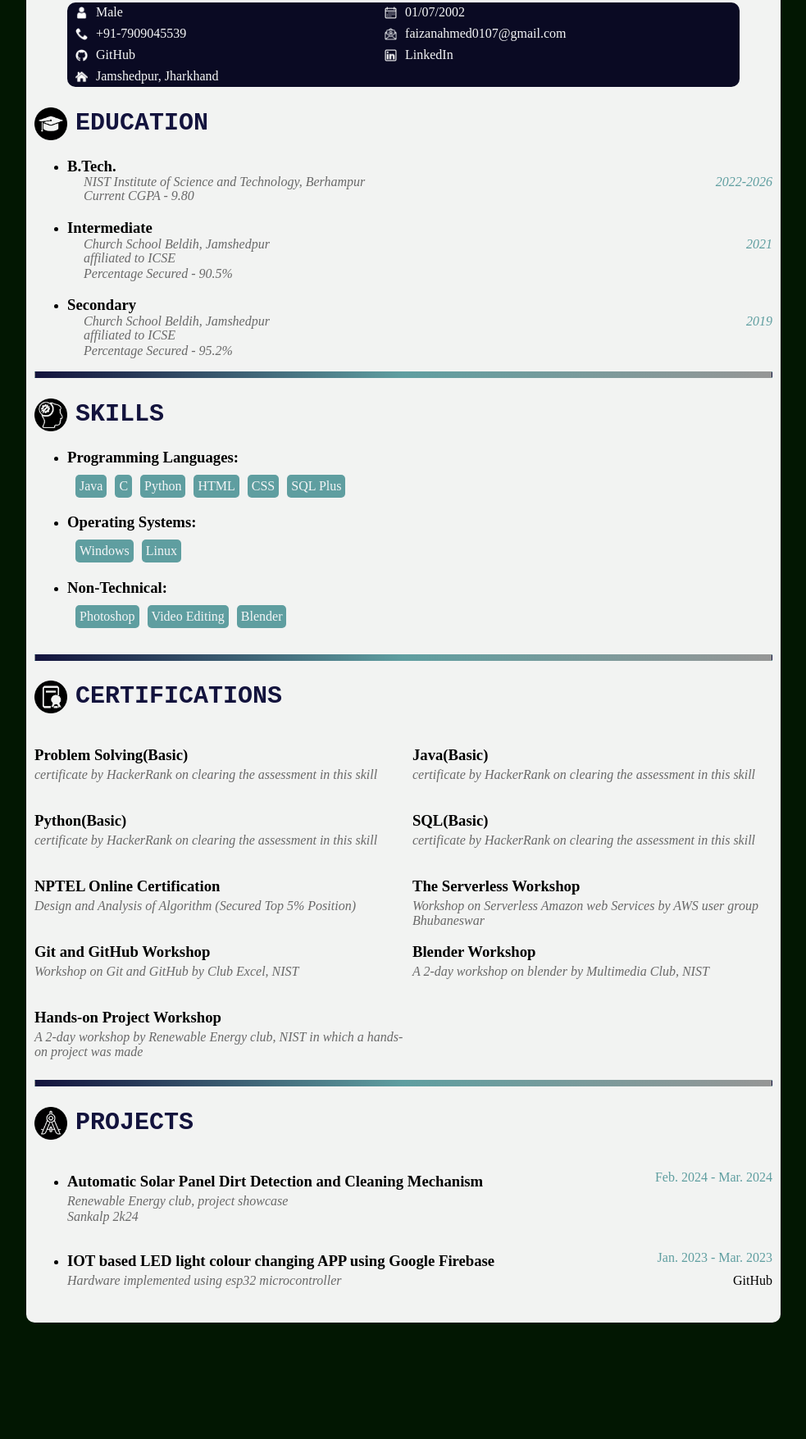
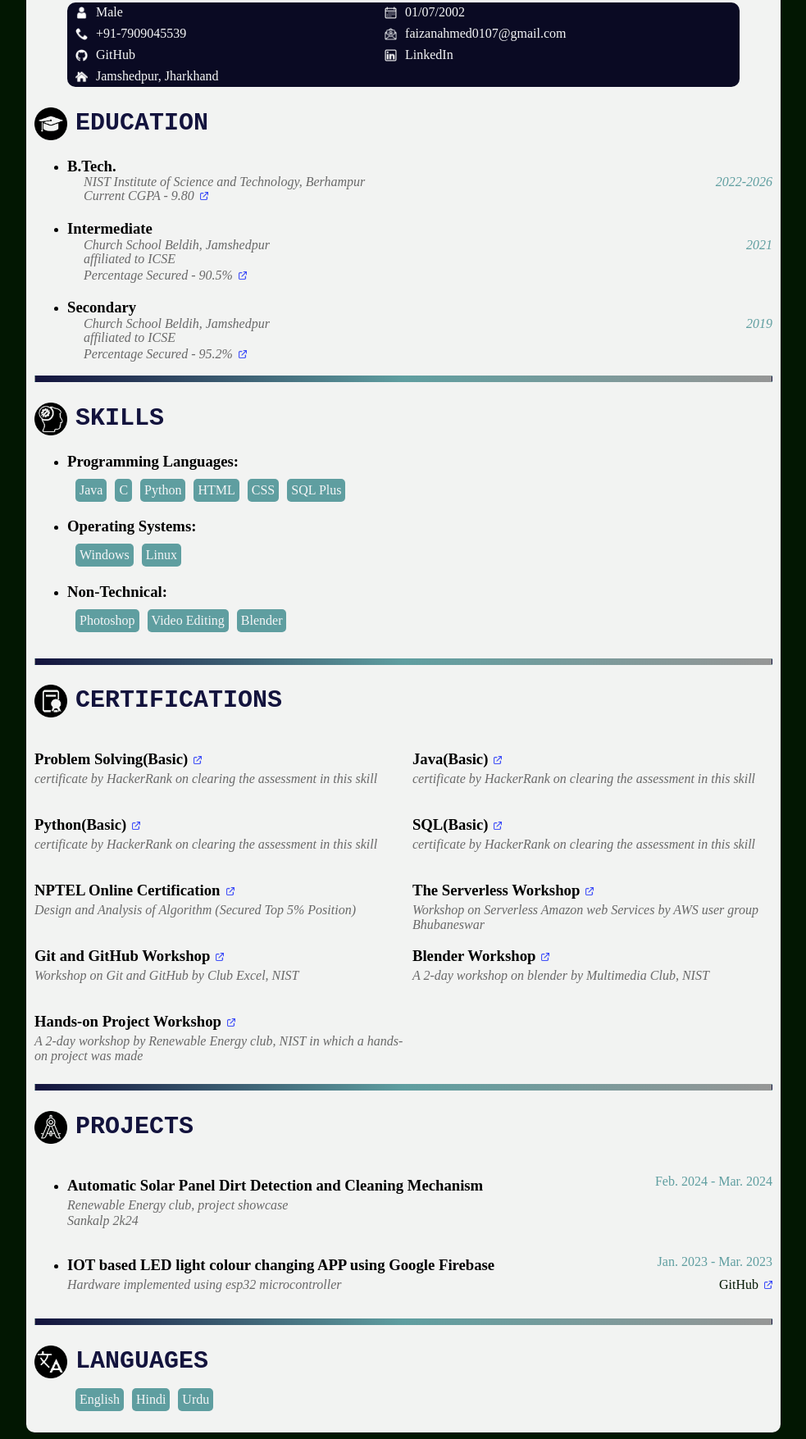
Before and after one commit to MrUnknown101331/MyCV, a plain HTML site: page index.html in a window 1280 px wide. Shown: the part 196-1951 px from the top of the page at 82% size, without its empty margins (148-1131 px from the left). Before the commit the page ends 1817 px from the top, so only its background shows below. Drawn offline with Linux system fonts and the light colour scheme.

Commit message:
Added links for documents along with language section

```diff
--- a/css/style.css
+++ b/css/style.css
@@ -111,9 +111,15 @@ hr {
   margin: 1px auto;
 }
 
+.instiDetailImg {
+  display: inline-block;
+  margin: 1px auto;
+  padding-left: 20px;
+  font-style: italic;
+}
+
 .instiName, .instiDetail {
   padding-left: 20px;
-  color: #696969;
   font-style: italic;
 }
 
@@ -122,7 +128,7 @@ hr {
   color: cadetblue;
 }
 
-.skillList {
+.skillList, .languageList {
   margin-left: 10px;
   margin-top: -25px;
   display: flex;
@@ -131,11 +137,15 @@ hr {
   gap: 10px;
 }
 
+.languageList {
+  margin-left: 50px;
+}
+
 .closer {
   margin-top: -15px;
 }
 
-.skill {
+.skill, .language {
   background-color: cadetblue;
   padding: 5px;
   border-radius: 5px;
@@ -160,6 +170,48 @@ hr {
 }
 
 .sideLink {
+  display: inline-block;
   margin-top: -15px;
   text-align: right;
 }
+
+.ProjColumn {
+  text-align: right;
+  height: fit-content;
+  margin-top: -15px;
+  color: #021702;
+  text-decoration: none;
+}
+
+.ProjColumn:hover, .ProjColumn:active {
+  color: #ff0f0f;
+}
+
+.Link {
+  margin-left: 3px;
+  width: 10px;
+  display: inline-block;
+}
+
+.certiName {
+  display: inline-block;
+}
+
+.eduLink {
+  color: #696969;
+  text-decoration: none;
+}
+
+.eduLink:hover, .eduLink:active {
+  color: #c434e3;
+  text-decoration: underline;
+}
+
+.certiLink {
+  color: black;
+  text-decoration: none;
+}
+
+.certiLink:hover, .certiLink:active {
+  color: darkorange;
+}
--- a/index.html
+++ b/index.html
@@ -12,7 +12,7 @@
     <img id="dp" src="img/MyPic.png" alt="My Picture">
     <div id="intro">
       <h1 id="name">Faizan Ahmed</h1>
-      <a id="nistLink" href="https://www.nist.edu/">
+      <a id="nistLink" target="_blank" href="https://www.nist.edu/">
         <p id="current">B.Tech.<br>Computer Science and Engineering<br>NIST Institute of Science and Technology,
           Berhampur</p>
       </a>
@@ -24,15 +24,18 @@
     <section class="iconbox"><img class="icon" src="img/Calendar.png" alt="Symbol for DOB">
       <p>01/07/2002</p></section>
     <section class="iconbox"><img class="icon" src="img/Phone.png" alt="Symbol for Phone">
-      <a class="boxLink" href="https://wa.me/+917909045539"><p>+91-7909045539</p></a></section>
+      <a class="boxLink" target="_blank" href="https://wa.me/+917909045539"><p>+91-7909045539</p></a></section>
     <section class="iconbox"><img class="icon" src="img/Email.png" alt="Symbol for Email">
-      <a class="boxLink" href="mailto:faizanahmed0107@gmail.com"><p>faizanahmed0107@gmail.com</p></a></section>
+      <a class="boxLink" target="_blank" href="mailto:faizanahmed0107@gmail.com"><p>faizanahmed0107@gmail.com</p></a>
+    </section>
     <section class="iconbox"><img class="icon" src="img/GitHub.png" alt="Symbol for GitHub">
-      <a class="boxLink" href="https://github.com/MrUnknown101331"><p>GitHub</p></a></section>
+      <a class="boxLink" target="_blank" href="https://github.com/MrUnknown101331"><p>GitHub</p></a></section>
     <section class="iconbox"><img class="icon" src="img/LinkedIn.png" alt="Symbol for LinkedIn">
-      <a class="boxLink" href="https://www.linkedin.com/in/faizan-ahmed-a947791b0"><p>LinkedIn</p></a></section>
+      <a class="boxLink" target="_blank" href="https://www.linkedin.com/in/faizan-ahmed-a947791b0"><p>LinkedIn</p></a>
+    </section>
     <section class="iconbox"><img class="icon" src="img/Home.png" alt="Symbol for Home">
-      <a class="boxLink" href="https://www.google.com/maps/place/Jamshedpur"><p>Jamshedpur, Jharkhand</p></a></section>
+      <a class="boxLink" target="_blank" href="https://www.google.com/maps/place/Jamshedpur"><p>Jamshedpur,
+        Jharkhand</p></a></section>
   </div>
 
 
@@ -44,28 +47,46 @@
     <li>
       <h3>B.Tech.</h3>
       <div class="instiName">
+        <a class="eduLink" target="_blank" href="https://www.nist.edu/">
           <p>NIST Institute of Science and Technology, Berhampur</p>
+        </a>
         <p class="date">2022-2026</p>
       </div>
-      <p class="instiDetail">Current CGPA - 9.80</p>
+      <a class="eduLink" target="_blank"
+         href="https://drive.google.com/file/d/13zlgBUNXAVx4peOjmHGTGD8EK0w9pxi6/view?usp=drive_link">
+        <p class="instiDetailImg">Current CGPA - 9.80</p>
+        <img class="Link" src="img/ExtLink.png" alt="External Link">
+      </a>
     </li>
     <li>
       <h3>Intermediate</h3>
       <div class="instiName">
+        <a class="eduLink" target="_blank" href="https://www.churchschoolbeldih.in/">
           <p>Church School Beldih, Jamshedpur</p>
+        </a>
         <p class="date">2021</p>
       </div>
-      <p class="instiDetail">affiliated to ICSE</p>
-      <p class="instiDetail">Percentage Secured - 90.5%</p>
+      <a class="eduLink" target="_blank" href="https://cisce.org/"><p class="instiDetail">affiliated to ICSE</p></a>
+      <a class="eduLink" target="_blank"
+         href="https://drive.google.com/file/d/1cpnGf6HDpdA0fd-RzCmLLqKkn9CIhVyS/view?usp=drive_link">
+        <p class="instiDetailImg">Percentage Secured - 90.5%</p>
+        <img class="Link" src="img/ExtLink.png" alt="External Link">
+      </a>
     </li>
     <li>
       <h3>Secondary</h3>
       <div class="instiName">
+        <a class="eduLink" target="_blank" href="https://www.churchschoolbeldih.in/">
           <p>Church School Beldih, Jamshedpur</p>
+        </a>
         <p class="date">2019</p>
       </div>
-      <p class="instiDetail">affiliated to ICSE</p>
-      <p class="instiDetail">Percentage Secured - 95.2%</p>
+      <a class="eduLink" target="_blank" href="https://cisce.org/"><p class="instiDetail">affiliated to ICSE</p></a>
+      <a class="eduLink" target="_blank"
+         href="https://drive.google.com/file/d/1mQgSIFg3ST6JfZCzwmJcXZfbXcZf5eXk/view?usp=drive_link">
+        <p class="instiDetailImg">Percentage Secured - 95.2%</p>
+        <img class="Link" src="img/ExtLink.png" alt="External Link">
+      </a>
     </li>
   </ul>
 
@@ -112,39 +133,66 @@
   </div>
   <section class="certificates">
     <div>
+      <a class="certiLink" target="_blank" href="https://www.hackerrank.com/certificates/ee85625a3cdd">
         <h3 class="certiName">Problem Solving(Basic)</h3>
+        <img class="Link" src="img/ExtLink.png" alt="External Link">
+      </a>
       <p class="certiDetail">certificate by HackerRank on clearing the assessment in this skill</p>
     </div>
     <div>
+      <a class="certiLink" target="_blank" href="https://www.hackerrank.com/certificates/1899f21cefc2">
         <h3 class="certiName">Java(Basic)</h3>
+        <img class="Link" src="img/ExtLink.png" alt="External Link">
+      </a>
       <p class="certiDetail">certificate by HackerRank on clearing the assessment in this skill</p>
     </div>
     <div>
+      <a class="certiLink" target="_blank" href="https://www.hackerrank.com/certificates/69387909c353">
         <h3 class="certiName">Python(Basic)</h3>
+        <img class="Link" src="img/ExtLink.png" alt="External Link">
+      </a>
       <p class="certiDetail">certificate by HackerRank on clearing the assessment in this skill</p>
     </div>
     <div>
+      <a class="certiLink" target="_blank" href="https://www.hackerrank.com/certificates/f5be148ed032">
         <h3 class="certiName">SQL(Basic)</h3>
+        <img class="Link" src="img/ExtLink.png" alt="External Link">
+      </a>
       <p class="certiDetail">certificate by HackerRank on clearing the assessment in this skill</p>
     </div>
     <div>
+      <a class="certiLink" target="_blank" href="https://drive.google.com/file/d/167Vav6QwPOyfVhKyChjDahfJy3J0_1Lp/view?usp=drive_link">
         <h3 class="certiName">NPTEL Online Certification</h3>
+        <img class="Link" src="img/ExtLink.png" alt="External Link">
+      </a>
       <p class="certiDetail">Design and Analysis of Algorithm (Secured Top 5% Position)</p>
     </div>
     <div>
+      <a class="certiLink" target="_blank" href="https://drive.google.com/file/d/167klw87aMV9aAENM1mR-BqpxbGv65Ka-/view?usp=drive_link">
         <h3 class="certiName">The Serverless Workshop</h3>
+        <img class="Link" src="img/ExtLink.png" alt="External Link">
+      </a>
       <p class="certiDetail">Workshop on Serverless Amazon web Services by AWS user group Bhubaneswar</p>
     </div>
     <div>
+      <a class="certiLink" target="_blank" href="https://drive.google.com/file/d/168LI3enS1tiqabv6Bsa2beEqCEXvqcP8/view?usp=drive_link">
         <h3 class="certiName">Git and GitHub Workshop</h3>
+        <img class="Link" src="img/ExtLink.png" alt="External Link">
+      </a>
       <p class="certiDetail">Workshop on Git and GitHub by Club Excel, NIST</p>
     </div>
     <div>
+      <a class="certiLink" target="_blank" href="https://drive.google.com/file/d/15uIgoVTAwrIr4hirBMnvkN3IZ0hIMzRC/view?usp=drive_link">
         <h3 class="certiName">Blender Workshop</h3>
+        <img class="Link" src="img/ExtLink.png" alt="External Link">
+      </a>
       <p class="certiDetail">A 2-day workshop on blender by Multimedia Club, NIST</p>
     </div>
     <div>
+      <a class="certiLink" target="_blank" href="https://drive.google.com/file/d/15u1hfBLrHzXv7mwmjUW-RhEw3qGLX6An/view?usp=drive_link">
         <h3 class="certiName">Hands-on Project Workshop</h3>
+        <img class="Link" src="img/ExtLink.png" alt="External Link">
+      </a>
       <p class="certiDetail">A 2-day workshop by Renewable Energy club, NIST in which a hands-on project was made</p>
     </div>
   </section>
@@ -172,10 +220,25 @@
       </div>
       <div class="ProjLink">
         <p class="ProjDetail">Hardware implemented using esp32 microcontroller</p>
+        <a class="ProjColumn" target="_blank" href="https://github.com/MrUnknown101331/RGB_Remote_App">
           <p class="sideLink">GitHub</p>
+          <img class="Link" src="img/ExtLink.png" alt="External Link">
+        </a>
       </div>
     </li>
   </ul>
+
+  <hr>
+  <div>
+    <img class="headerIcon" src="img/language.png" alt="icon for Languages">
+    <h2 class="header">LANGUAGES</h2>
+  </div>
+
+  <div class="languageList">
+    <p class="language">English</p>
+    <p class="language">Hindi</p>
+    <p class="language">Urdu</p>
+  </div>
 </section>
 </body>
 </html>
```
Also changed, not shown: img/ExtLink.png (added). Lines whose indentation alone changed are shown as unchanged.
